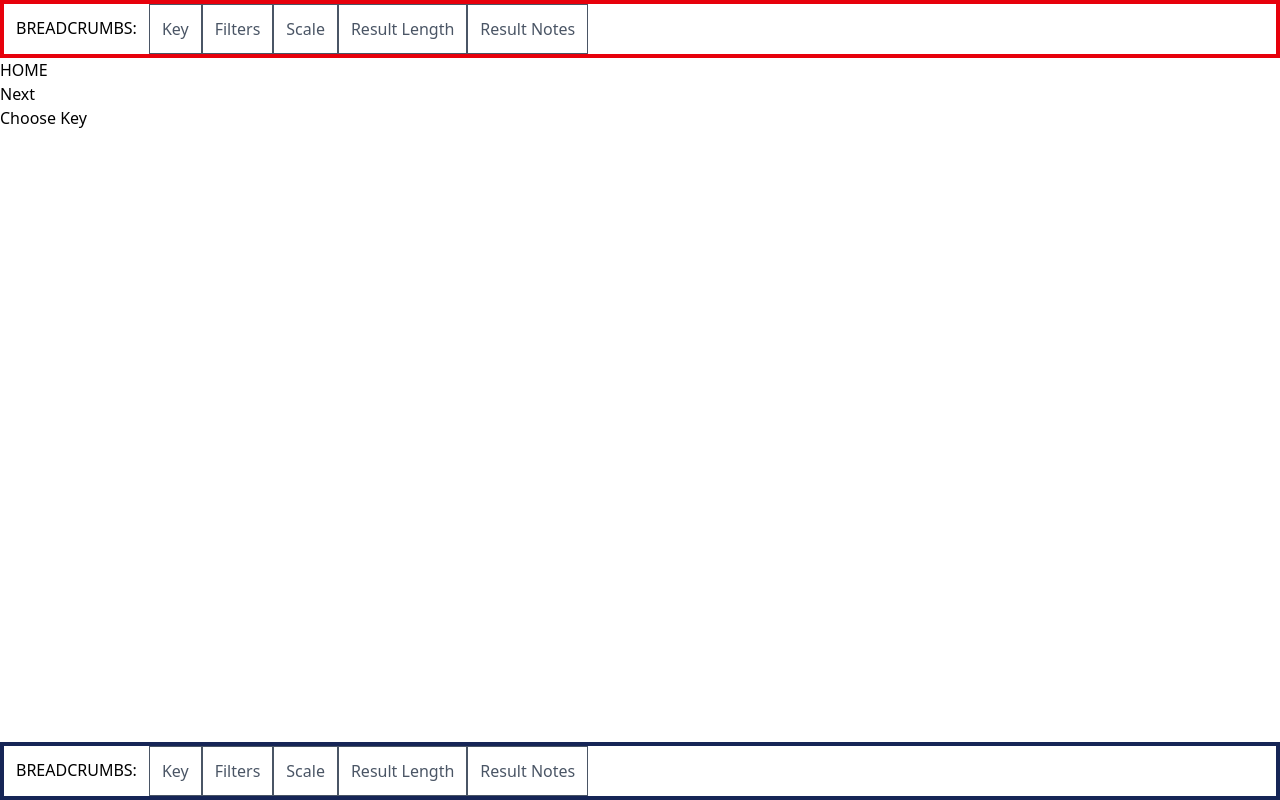
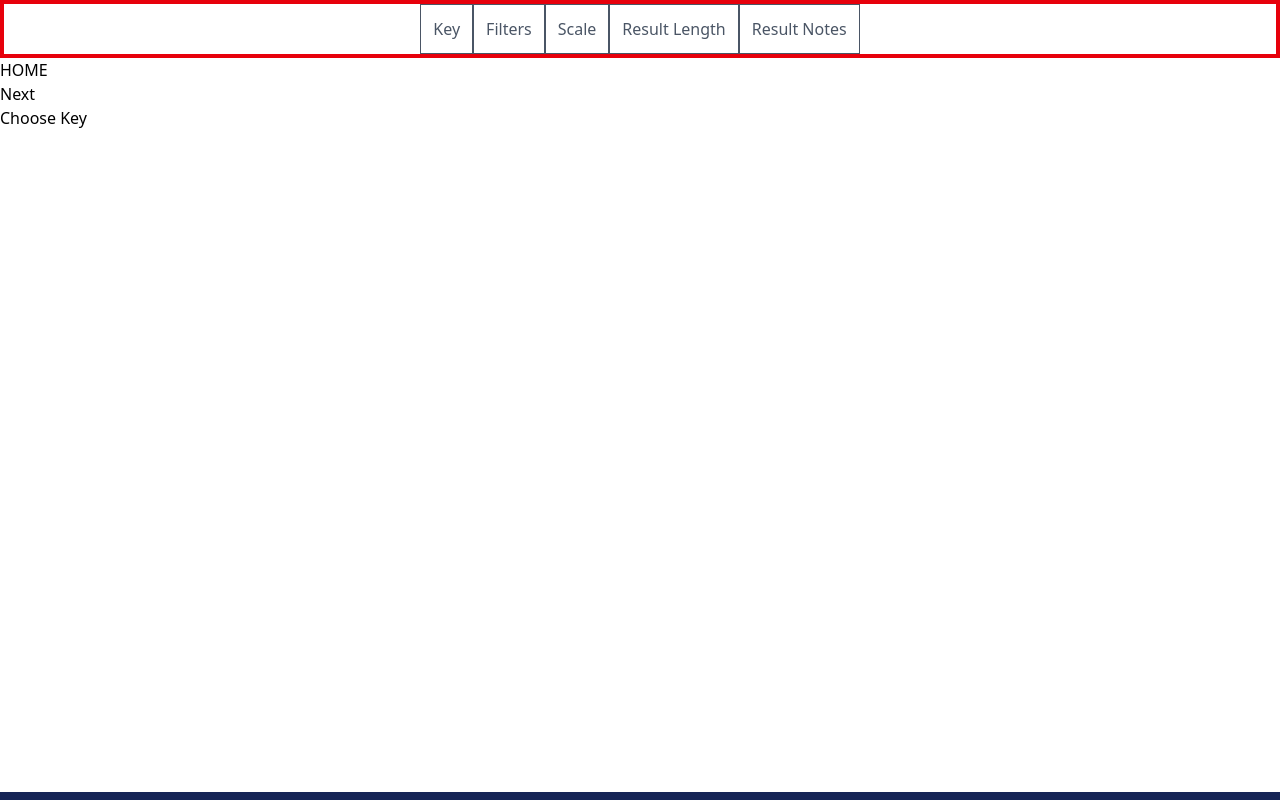
Before and after one commit to Tofu-Gang/pi-generator, a React (Vite) app: page / in a window 1280 px wide. Built offline with nearby package versions, Linux system fonts and the light colour scheme.

Commit message:
styles and data in header and footer

```diff
--- a/src/components/HeaderFooter.jsx
+++ b/src/components/HeaderFooter.jsx
@@ -1,8 +1,10 @@
+import { useMusic } from "../context/music.jsx";
 import { Link, useLocation } from "react-router";
-import { useMusic } from "../context/music.jsx";
 
 function HeaderFooter({footer}) {
-    const { key, filters, scale, resultLength, resultNotes } = useMusic();
+    const {key, filters, scale, notes, resultLength, resultNotes} = useMusic();
+    const location = useLocation();
+
     const breadcrumbs = [
         {
             name: "Key",
@@ -24,23 +26,44 @@ function HeaderFooter({footer}) {
             name: "Result Notes",
             done: resultNotes.length > 0
         }];
-    const location = useLocation();
 
-    return (
-        <div className={`flex border-4 ${footer ? "border-blue-950" : "border-red-600"}`}>
-            {location.pathname === "/" && <h3 className="p-3">BREADCRUMBS:</h3>}
-            {location.pathname !== "/" && <><h3 className="p-3"><Link to="/">Home</Link></h3><h3 className="p-3">BREADCRUMBS:</h3></>}
-            <div className="flex flex-wrap">{breadcrumbs.length > 0 && breadcrumbs.map((breadcrumb) =>
-                <h3 className={`
-                ${breadcrumb.done ? "text-green-600" : "text-gray-600"}
-                border
-                ${breadcrumb.done ? "border-green-600" : "border-gray-600"}
-                p-3`}
+    const breadcrumbsDisplay = (
+        <div className="flex flex-wrap">
+            {breadcrumbs.map((breadcrumb) =>
+                <h3
+                    className={`
+                    ${breadcrumb.done ? "text-green-600" : "text-gray-600"}
+                    border
+                    ${breadcrumb.done ? "border-green-600" : "border-gray-600"}
+                    p-3`}
                     key={breadcrumb.name}
                 >
                     {breadcrumb.name}
                 </h3>
-            )}</div>
+            )}
+        </div>
+    );
+
+    const selectedDataDisplay = (
+        <>
+            <div className="grow"></div>
+            {key && <h3 className="p-3">Key: {key}</h3>}
+            {filters.filter((filter) => filter.checked).length > 0 && <h3 className="p-3">Filters chosen</h3>}
+            {key && scale && <h3 className="p-3">Scale: {key} {scale.display}</h3>}
+            {notes.length > 0 && <h3 className="p-3">Notes: {notes.join(", ")}</h3>}
+            {resultLength?.length && <h3 className="p-3">Result length: {resultLength.name}({resultLength.length} notes)</h3>}
+            {resultNotes.length > 0 && <h3 className="p-3">GO PLAY!</h3>}
+            <div className="grow"></div>
+        </>
+    );
+
+    return (
+        <div className={`flex justify-between border-4 ${footer ? "border-blue-950" : "border-red-600"}`}>
+            {location.pathname !== "/" && !footer && <h3 className="p-3"><Link to="/">Home</Link></h3>}
+            {location.pathname === "/" && <div></div>}
+            {!footer && breadcrumbsDisplay}
+            {!footer && <div></div>}
+            {footer && selectedDataDisplay}
         </div>
     );
 }
```
